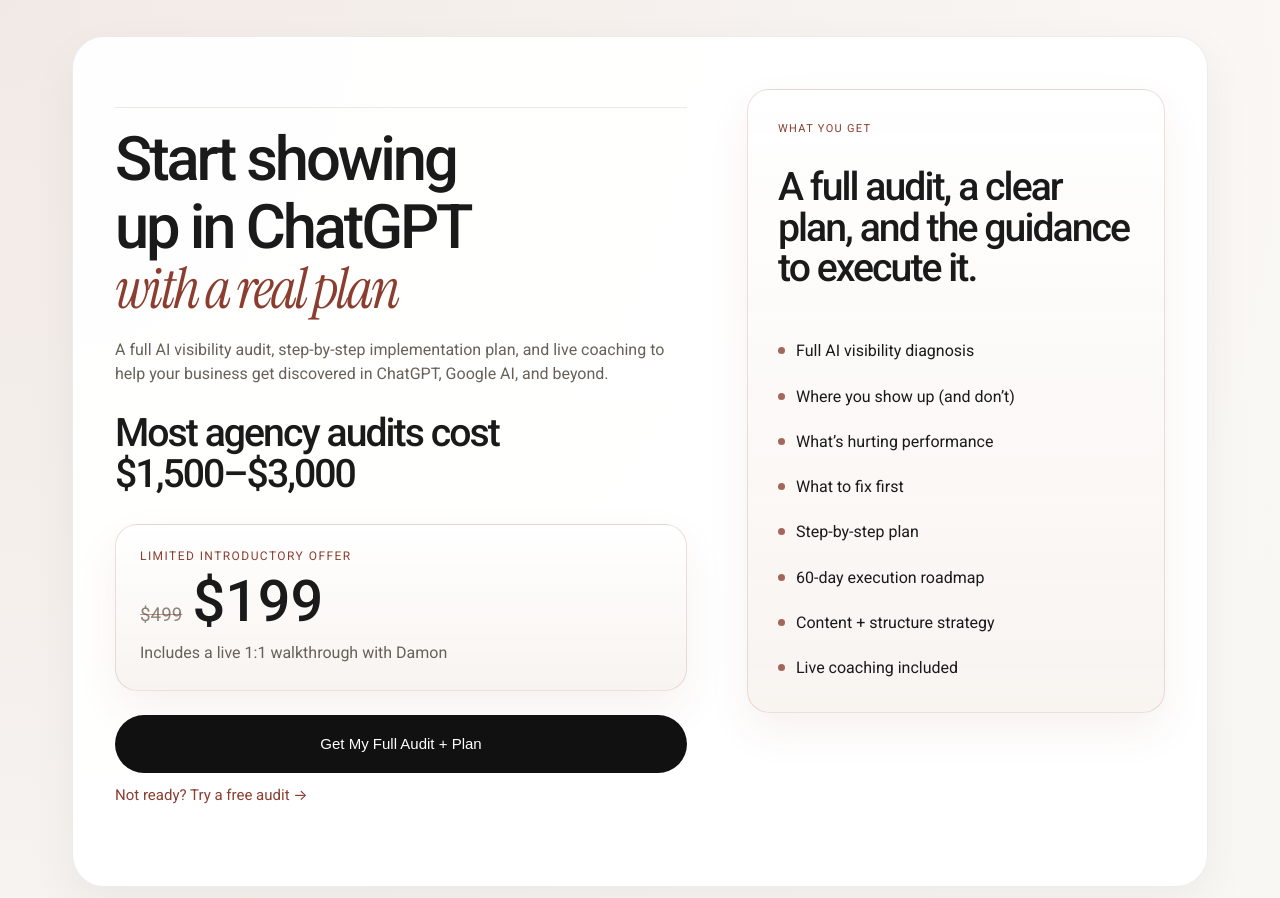
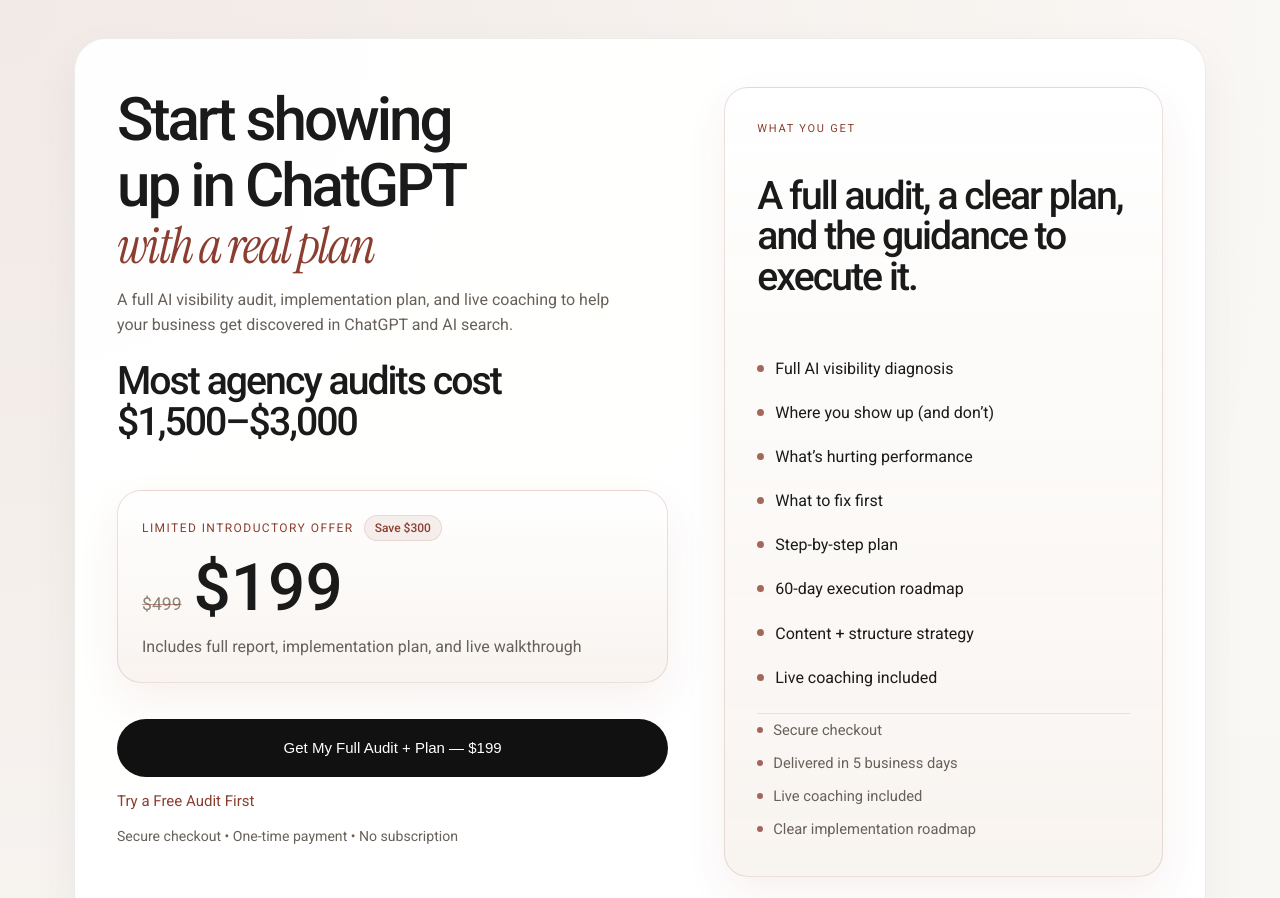
Before and after one commit to GetDamonAI/Audit2, a plain HTML site: page ssm-ai-audit/ai-visibility-audit-offer/index.html in a window 1280 px wide. Shown: the top 898 px of the page. Drawn offline with Linux system fonts and the light colour scheme.

Commit message:
Rebuild offer hero and premium pricing layout to match partner mockup direction

```diff
--- a/ssm-ai-audit/ai-visibility-audit-offer/index.html
+++ b/ssm-ai-audit/ai-visibility-audit-offer/index.html
@@ -14,7 +14,9 @@
     <section class="offer-hero">
       <div class="offer-hero-layout">
         <div class="offer-hero-main">
-          <div class="offer-brand-lockup">
+          <p id="partner-eyebrow" class="offer-kicker offer-kicker-accent" hidden></p>
+
+          <div id="offer-brand-lockup" class="offer-brand-lockup" hidden>
             <img
               id="partner-logo"
               alt=""
@@ -28,35 +30,40 @@
             <p id="offer-partner-audience" class="offer-partner-audience" hidden></p>
             <p id="offer-partner-benefit" class="offer-partner-benefit" hidden></p>
           </div>
-          <div id="partner-eyebrow" class="offer-kicker" hidden></div>
 
+          <div class="offer-hero-copy">
             <h1 class="offer-title">
               <span>Start showing up in ChatGPT</span>
               <span class="script-accent">with a real plan</span>
             </h1>
 
             <p id="offer-subhead" class="offer-subhead">
-            A full AI visibility audit, step-by-step implementation plan, and live coaching to help your business get discovered in ChatGPT, Google AI, and beyond.
+              A full AI visibility audit, implementation plan, and live coaching to help your business get discovered in ChatGPT and AI search.
             </p>
 
             <div class="offer-anchor-inline">
               <h2 class="offer-anchor-title">Most agency audits cost $1,500–$3,000</h2>
             </div>
+          </div>
 
-          <div class="offer-price-block" aria-label="Pricing">
+          <div class="offer-price-block offer-price-block-hero" aria-label="Pricing">
+            <div class="offer-price-meta">
               <p id="offer-price-label" class="offer-price-label">Limited Introductory Offer</p>
+              <span class="offer-price-chip">Save $300</span>
+            </div>
             <div class="offer-price-row">
               <span class="offer-price-original">$499</span>
               <span class="offer-price-active">$199</span>
             </div>
-            <p class="offer-trust">Includes a live 1:1 walkthrough with Damon</p>
+            <p class="offer-trust">Includes full report, implementation plan, and live walkthrough</p>
           </div>
 
           <div class="offer-cta-group">
             <button id="offer-cta" class="offer-primary-button" type="button">
-              Get My Full Audit + Plan
+              Get My Full Audit + Plan — $199
             </button>
-            <a class="offer-inline-link" href="/">Not ready? Try a free audit →</a>
+            <a class="offer-inline-link" href="/">Try a Free Audit First</a>
+            <p class="offer-cta-note">Secure checkout • One-time payment • No subscription</p>
             <p id="offer-message" class="offer-message" role="status" aria-live="polite"></p>
           </div>
         </div>
@@ -76,6 +83,12 @@
             <li>Content + structure strategy</li>
             <li>Live coaching included</li>
           </ul>
+          <div class="offer-side-meta" aria-label="Offer support points">
+            <p>Secure checkout</p>
+            <p>Delivered in 5 business days</p>
+            <p>Live coaching included</p>
+            <p>Clear implementation roadmap</p>
+          </div>
         </aside>
       </div>
     </section>
@@ -172,18 +185,26 @@
     </section>
 
     <section class="offer-section offer-final-cta">
+      <div class="offer-final-copy">
+        <p id="offer-final-kicker" class="offer-kicker offer-kicker-accent">Limited Introductory Offer</p>
         <h2 class="offer-section-title">Get your AI Visibility Audit + Plan — $199</h2>
+      </div>
+      <div class="offer-final-actions">
         <div class="offer-price-block offer-price-block-final" aria-label="Final pricing">
+          <div class="offer-price-meta">
             <p id="offer-final-price-label" class="offer-price-label">Limited Introductory Offer</p>
+            <span class="offer-price-chip">Save $300</span>
+          </div>
           <div class="offer-price-row offer-price-row-final">
             <span class="offer-price-original">$499</span>
             <span class="offer-price-active">$199</span>
           </div>
         </div>
         <button id="offer-final-cta" class="offer-primary-button" type="button">
-        Get My Full Audit + Plan
+          Get My Full Audit + Plan — $199
         </button>
         <p class="offer-final-support">Includes full report, implementation plan, and live walkthrough</p>
+      </div>
     </section>
   </main>
 
--- a/ssm-ai-audit/ai-visibility-audit-offer/offer.css
+++ b/ssm-ai-audit/ai-visibility-audit-offer/offer.css
@@ -48,11 +48,11 @@
 }
 
 .offer-shell {
-  width: min(100%, 1160px);
+  width: min(100%, 1180px);
   margin: 0 auto;
-  padding: 22px 16px 78px;
+  padding: 22px 16px 84px;
   display: grid;
-  gap: 26px;
+  gap: 28px;
 }
 
 .offer-hero,
@@ -64,11 +64,11 @@
 }
 
 .offer-hero {
-  padding: 34px 18px;
+  padding: 30px 18px;
 }
 
 .offer-section {
-  padding: 34px 18px;
+  padding: 36px 20px;
 }
 
 .offer-hero-layout,
@@ -81,27 +81,27 @@
 
 .offer-hero-main {
   display: grid;
-  gap: 0;
+  gap: 18px;
   min-width: 0;
 }
 
 .offer-brand-lockup {
   display: grid;
-  gap: 7px;
+  gap: 6px;
   justify-items: start;
-  padding-bottom: 18px;
-  margin-bottom: 18px;
-  border-bottom: 1px solid rgba(139, 62, 47, 0.12);
+  padding-bottom: 20px;
+  margin-bottom: 8px;
+  border-bottom: 1px solid rgba(139, 62, 47, 0.14);
 }
 
 #partner-logo {
-  height: 44px;
+  height: 48px;
   width: auto;
-  max-width: min(260px, 72vw);
-  max-height: 44px !important;
+  max-width: min(280px, 78vw);
+  max-height: 48px !important;
   object-fit: contain;
   justify-self: start;
-  margin-bottom: 4px !important;
+  margin-bottom: 2px !important;
 }
 
 .offer-co-brand-stack {
@@ -160,7 +160,7 @@
   margin: 0;
   font-size: 11px;
   line-height: 1.2;
-  letter-spacing: 0.12em;
+  letter-spacing: 0.16em;
   text-transform: uppercase;
   color: rgba(139, 62, 47, 0.86);
 }
@@ -182,12 +182,12 @@
 
 .offer-title {
   display: grid;
-  gap: 2px;
-  max-width: 12ch;
-  font-size: clamp(2.45rem, 10vw, 4.75rem);
-  line-height: 1.12;
+  gap: 0;
+  max-width: 10.6ch;
+  font-size: clamp(2.8rem, 10.5vw, 5rem);
+  line-height: 1.14;
   font-weight: 500;
-  text-wrap: balance;
+  text-wrap: pretty;
   margin-top: 0;
 }
 
@@ -200,11 +200,11 @@
   font-style: italic;
   font-weight: 400;
   color: var(--accent);
-  letter-spacing: -0.045em;
-  font-size: 0.92em;
-  line-height: 0.98;
+  letter-spacing: -0.04em;
+  font-size: 0.84em;
+  line-height: 1;
   white-space: nowrap;
-  padding-top: 0;
+  padding-top: 2px;
 }
 
 .offer-section-title,
@@ -227,44 +227,72 @@
 }
 
 .offer-subhead {
-  max-width: 35rem;
-  margin-top: 18px;
+  max-width: 31rem;
+  margin-top: 16px;
+  font-size: 1rem;
+  line-height: 1.55;
 }
 
 .offer-anchor-inline {
   display: grid;
   gap: 0;
-  max-width: 29rem;
+  max-width: 26rem;
   margin-top: 24px;
+}
+
+.offer-hero-copy {
+  display: grid;
+  gap: 0;
 }
 
 .offer-price-block,
 .offer-hero-sidebar,
 .offer-process-step {
-  border-radius: 22px;
-  border: 1px solid rgba(23, 23, 23, 0.06);
+  border-radius: 24px;
+  border: 1px solid rgba(23, 23, 23, 0.07);
   background: var(--panel-soft);
 }
 
 .offer-price-block {
   display: grid;
-  gap: 10px;
-  padding: 24px;
+  gap: 14px;
+  padding: 24px 24px 22px;
   border-color: var(--line-strong);
-  background: linear-gradient(180deg, rgba(255, 255, 255, 0.96), rgba(248, 243, 239, 0.94));
+  background: linear-gradient(180deg, rgba(255, 255, 255, 0.98), rgba(248, 243, 239, 0.96));
   box-shadow: var(--panel-shadow-strong);
-  margin-top: 28px;
+  margin-top: 30px;
 }
 
 .offer-price-block-final {
   width: 100%;
-  max-width: 31rem;
+  max-width: 100%;
   padding: 24px 24px 22px;
   margin-top: 0;
 }
 
 .offer-price-row-final {
   gap: 12px;
+}
+
+.offer-price-meta {
+  display: flex;
+  align-items: center;
+  gap: 10px;
+  flex-wrap: wrap;
+}
+
+.offer-price-chip {
+  display: inline-flex;
+  align-items: center;
+  min-height: 26px;
+  padding: 5px 10px;
+  border-radius: 999px;
+  background: rgba(139, 62, 47, 0.08);
+  border: 1px solid rgba(139, 62, 47, 0.12);
+  color: var(--accent);
+  font-size: 12px;
+  line-height: 1;
+  font-weight: 500;
 }
 
 .offer-price-label {
@@ -278,19 +306,19 @@
 .offer-price-row {
   display: flex;
   align-items: baseline;
-  gap: 10px;
+  gap: 12px;
   flex-wrap: wrap;
 }
 
 .offer-price-original {
-  font-size: 1.18rem;
+  font-size: 1.1rem;
   color: var(--soft);
   text-decoration: line-through;
   text-decoration-color: rgba(139, 62, 47, 0.55);
 }
 
 .offer-price-active {
-  font-size: clamp(2.35rem, 9vw, 3.6rem);
+  font-size: clamp(2.75rem, 10vw, 4.1rem);
   line-height: 1;
   font-weight: 500;
   color: var(--text);
@@ -298,9 +326,9 @@
 
 .offer-cta-group {
   display: grid;
-  gap: 12px;
+  gap: 14px;
   align-items: start;
-  margin-top: 24px;
+  margin-top: 18px;
 }
 
 .offer-primary-button,
@@ -350,6 +378,13 @@
   text-decoration: none;
 }
 
+.offer-cta-note {
+  margin: 0;
+  font-size: 0.88rem;
+  line-height: 1.45;
+  color: var(--muted);
+}
+
 .offer-inline-link:hover {
   text-decoration: underline;
 }
@@ -366,8 +401,8 @@
 }
 
 .offer-hero-sidebar {
-  gap: 20px;
-  padding: 30px 28px;
+  gap: 22px;
+  padding: 30px 26px;
   border-color: var(--line-strong);
   background: linear-gradient(180deg, rgba(255, 255, 255, 0.95), rgba(248, 243, 239, 0.92));
   box-shadow: var(--panel-shadow-strong);
@@ -380,7 +415,7 @@
   padding-left: 0;
   list-style: none;
   display: grid;
-  gap: 20px;
+  gap: 18px;
 }
 
 .offer-check-list li,
@@ -409,6 +444,34 @@
   grid-template-columns: 1fr;
   column-gap: 40px;
   row-gap: 22px;
+}
+
+.offer-side-meta {
+  display: grid;
+  gap: 10px;
+  padding-top: 6px;
+  border-top: 1px solid rgba(139, 62, 47, 0.12);
+}
+
+.offer-side-meta p {
+  margin: 0;
+  padding-left: 16px;
+  position: relative;
+  font-size: 0.92rem;
+  line-height: 1.45;
+  color: var(--muted);
+}
+
+.offer-side-meta p::before {
+  content: "";
+  position: absolute;
+  top: 0.52em;
+  left: 0;
+  width: 6px;
+  height: 6px;
+  border-radius: 999px;
+  background: var(--accent);
+  opacity: 0.78;
 }
 
 .offer-damon-section {
@@ -493,10 +556,16 @@
 
 .offer-final-cta {
   display: grid;
-  gap: 20px;
+  gap: 24px;
   align-items: start;
-  padding-top: 38px;
-  padding-bottom: 38px;
+  padding-top: 40px;
+  padding-bottom: 40px;
+}
+
+.offer-final-copy,
+.offer-final-actions {
+  display: grid;
+  gap: 16px;
 }
 
 .offer-final-support {
@@ -530,8 +599,8 @@
 
 @media (min-width: 720px) {
   .offer-shell {
-    gap: 30px;
-    padding: 36px 22px 96px;
+    gap: 32px;
+    padding: 38px 24px 100px;
   }
 
   .offer-hero,
@@ -540,11 +609,11 @@
   }
 
   .offer-hero {
-    padding: 44px 32px;
+    padding: 42px 32px;
   }
 
   .offer-section {
-    padding: 42px 32px;
+    padding: 44px 34px;
   }
 
   .offer-grid-list,
@@ -561,70 +630,72 @@
   }
 
   .offer-hero-main {
-    gap: 0;
+    gap: 18px;
   }
 
   #partner-logo {
-    height: 46px;
-    max-width: min(300px, 42vw);
-    max-height: 46px !important;
+    height: 50px;
+    max-width: min(320px, 42vw);
+    max-height: 50px !important;
   }
 
   .offer-title {
-    max-width: 11.7ch;
+    max-width: 10.8ch;
   }
 
   .offer-subhead {
-    margin-top: 20px;
+    margin-top: 16px;
   }
 
   .offer-anchor-inline {
-    margin-top: 26px;
+    margin-top: 24px;
   }
 
   .offer-price-block {
     margin-top: 30px;
   }
+
+  .offer-final-cta {
+    grid-template-columns: minmax(0, 0.9fr) minmax(320px, 0.72fr);
+    gap: 34px;
+    align-items: center;
+  }
 }
 
 @media (min-width: 1024px) {
-  .offer-shell {
-    width: min(100%, 1180px);
-  }
-
   .offer-hero {
-    padding: 52px 42px;
+    padding: 48px 42px;
   }
 
   .offer-hero-layout {
-    grid-template-columns: minmax(0, 1.04fr) minmax(320px, 0.76fr);
-    gap: 60px;
-    align-items: start;
+    grid-template-columns: minmax(0, 0.98fr) minmax(340px, 0.78fr);
+    gap: 56px;
+    align-items: stretch;
   }
 
   .offer-title {
-    max-width: 11ch;
-    font-size: clamp(3rem, 4.8vw, 4.6rem);
-    gap: 1px;
+    max-width: 10.2ch;
+    font-size: clamp(3.2rem, 4.7vw, 4.85rem);
+    gap: 0;
     line-height: 1.1;
   }
 
   .offer-hero-sidebar {
-    padding: 32px 30px;
+    padding: 34px 32px;
   }
 
   .offer-primary-button {
     width: auto;
-    min-width: 300px;
+    min-width: 332px;
   }
 
   #partner-logo {
-    height: 48px;
-    max-width: 320px;
-    max-height: 48px !important;
+    height: 52px;
+    max-width: 340px;
+    max-height: 52px !important;
   }
 
   .offer-final-cta {
-    padding: 44px 38px;
+    padding: 46px 40px;
   }
 }
--- a/ssm-ai-audit/ai-visibility-audit-offer/offer.js
+++ b/ssm-ai-audit/ai-visibility-audit-offer/offer.js
@@ -1,5 +1,6 @@
 const partnerHelpers = window.SSMAuditPartners || null;
 const partnerLogo = document.getElementById("partner-logo");
+const offerBrandLockup = document.getElementById("offer-brand-lockup");
 const offerCoBrandStack = document.getElementById("offer-co-brand-stack");
 const offerCoBrandPartner = document.getElementById("offer-co-brand-partner");
 const offerPartnerAudience = document.getElementById("offer-partner-audience");
@@ -7,6 +8,7 @@
 const partnerEyebrow = document.getElementById("partner-eyebrow");
 const offerSubhead = document.getElementById("offer-subhead");
 const offerPriceLabel = document.getElementById("offer-price-label");
+const offerFinalKicker = document.getElementById("offer-final-kicker");
 const offerFinalPriceLabel = document.getElementById("offer-final-price-label");
 const offerMessage = document.getElementById("offer-message");
 const offerPrimaryCta = document.getElementById("offer-cta");
@@ -80,6 +82,9 @@
 
 function applyPartnerBranding() {
   if (!partnerHelpers || typeof partnerHelpers.applyPartnerBranding !== "function") {
+    if (offerBrandLockup) {
+      offerBrandLockup.hidden = true;
+    }
     if (offerCoBrandStack) {
       offerCoBrandStack.hidden = true;
     }
@@ -107,8 +112,16 @@
     offerPriceLabel.textContent = partner ? DEFAULT_HERO_PRICE_LABEL : DEFAULT_OFFER_PRICE_LABEL;
   }
 
+  if (offerFinalKicker) {
+    offerFinalKicker.textContent = partner?.offerPriceLabel || DEFAULT_OFFER_PRICE_LABEL;
+  }
+
   if (offerFinalPriceLabel) {
     offerFinalPriceLabel.textContent = partner?.offerPriceLabel || DEFAULT_OFFER_PRICE_LABEL;
+  }
+
+  if (offerBrandLockup) {
+    offerBrandLockup.hidden = !partner?.name;
   }
 
   if (offerCoBrandStack && offerCoBrandPartner) {
@@ -118,7 +131,7 @@
 
   if (partnerEyebrow) {
     if (partner?.name) {
-      partnerEyebrow.textContent = `Exclusive offer for ${partner.name}`;
+      partnerEyebrow.textContent = `Exclusive Offer for ${partner.name}`;
       partnerEyebrow.hidden = false;
     } else {
       partnerEyebrow.hidden = true;
```
Also changed, not shown: ssm-ai-audit/offer.html (+29 -8 lines). Lines whose indentation alone changed are shown as unchanged.
